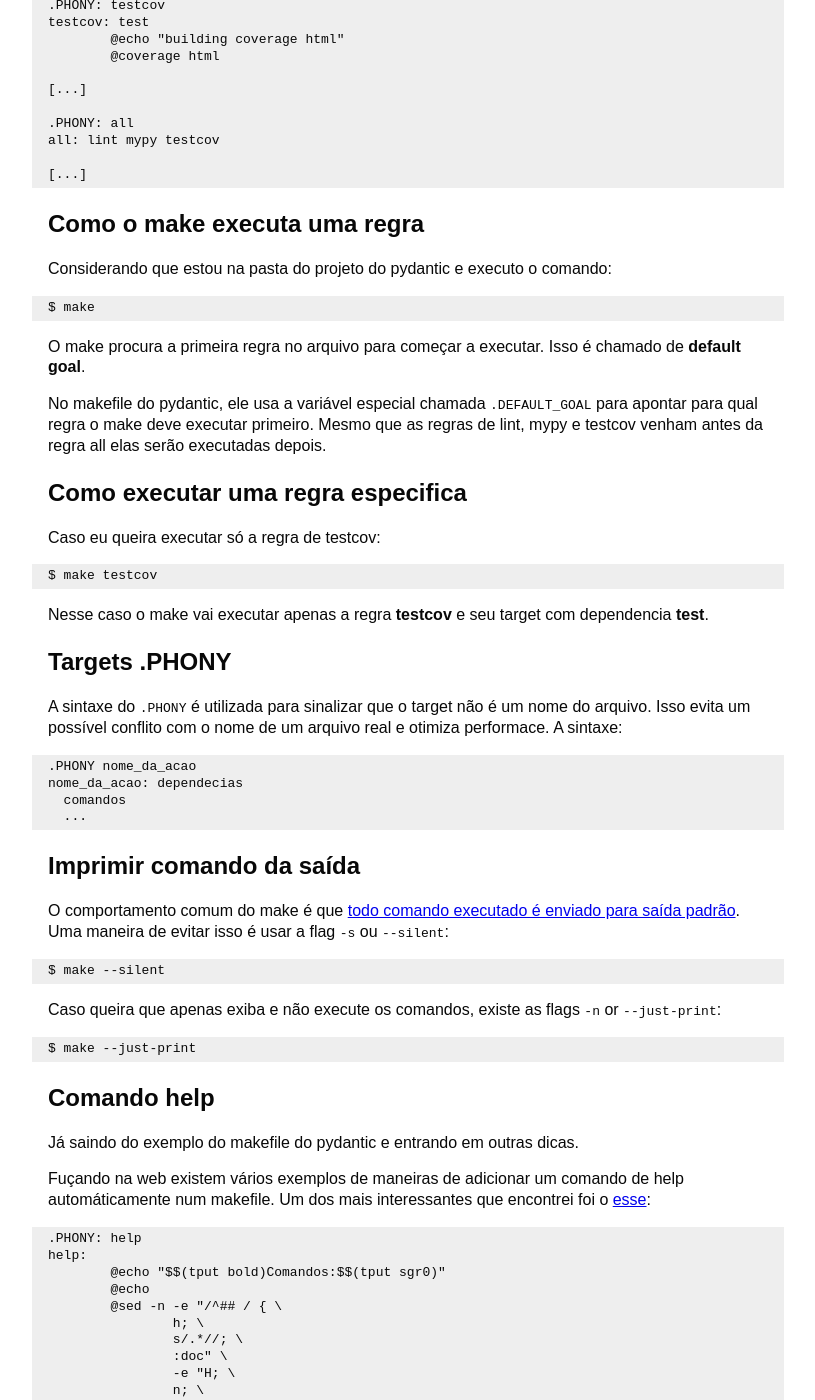
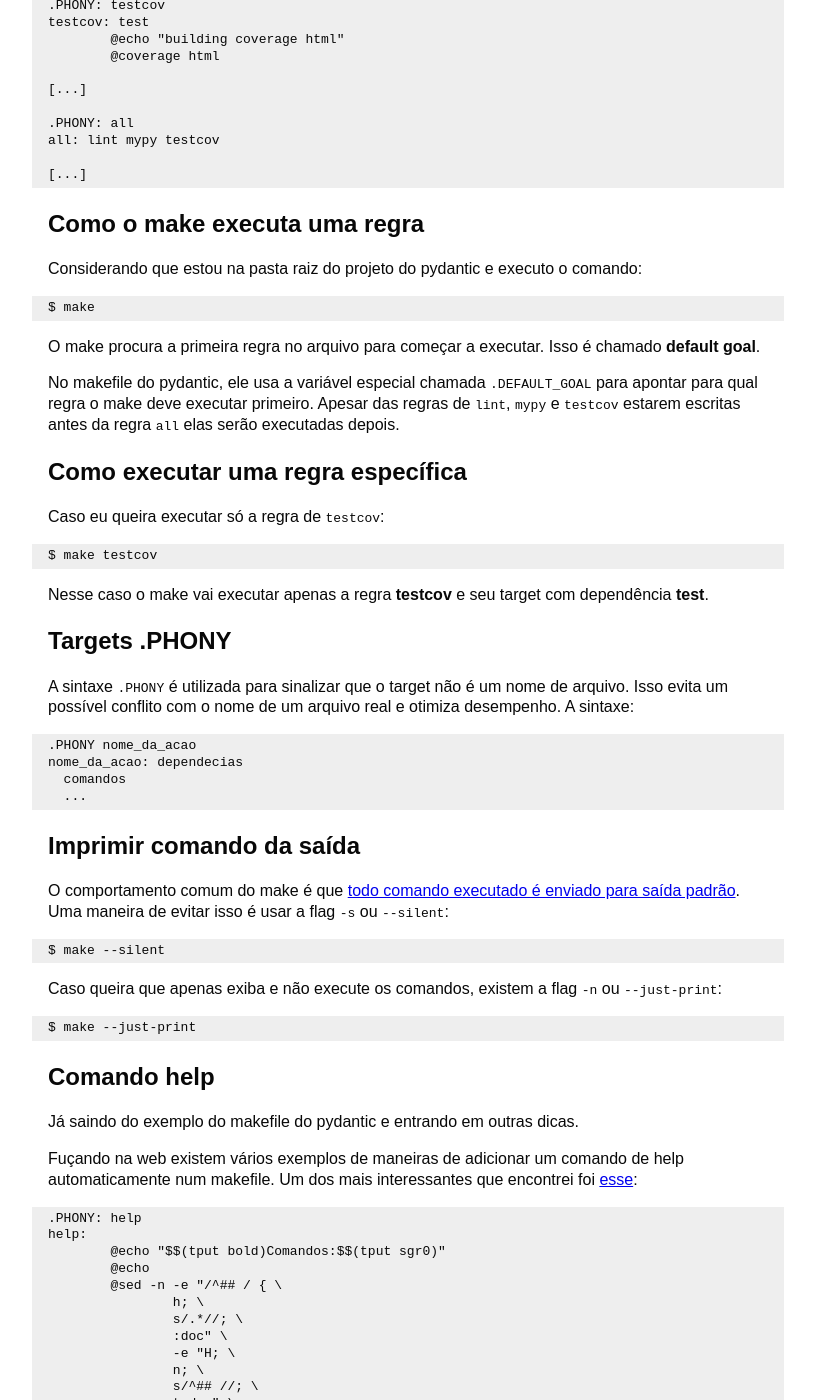
Before and after one commit to rafaellcoellho/rafaellcoellho.github.io, a Jekyll site: the page built from _posts/2022-02-26-makefile-como-executor-de-comandos.markdown, in a window 1280 px wide and 1400 px high, scrolled down 683 px. Shown: the whole window, without its empty margins (232-1047 px from the left). Built offline with Jekyll 4.4.1, drawn with Linux system fonts in a browser that asks for light colours; some of the changed text lies outside the part shown.

Commit message:
feat(posts): revisão ortográficas e algumas melhorias

````diff
--- a/_posts/2022-02-26-makefile-como-executor-de-comandos.markdown
+++ b/_posts/2022-02-26-makefile-como-executor-de-comandos.markdown
@@ -55,36 +54,36 @@ all: lint mypy testcov
 
 ## Como o make executa uma regra
 
-Considerando que estou na pasta do projeto do pydantic e executo o comando:
+Considerando que estou na pasta raiz do projeto do pydantic e executo o comando:
 
 ```
 $ make
 ```
 
 O make procura a primeira regra no arquivo para começar a executar. Isso é
-chamado de **default goal**.
+chamado **default goal**.
 
 No makefile do pydantic, ele usa a variável especial chamada `.DEFAULT_GOAL`
-para apontar para qual regra o make deve executar primeiro. Mesmo que as
-regras de lint, mypy e testcov venham antes da regra all elas serão executadas
-depois.
+para apontar para qual regra o make deve executar primeiro. Apesar das
+regras de `lint`, `mypy` e `testcov` estarem escritas antes da regra `all`
+elas serão executadas depois.
 
-## Como executar uma regra especifica
+## Como executar uma regra específica
 
-Caso eu queira executar só a regra de testcov:
+Caso eu queira executar só a regra de `testcov`:
 
 ```
 $ make testcov
 ```
 
 Nesse caso o make vai executar apenas a regra **testcov** e seu target
-com dependencia **test**.
+com dependência **test**.
 
 ## Targets .PHONY
 
-A sintaxe do `.PHONY` é utilizada para sinalizar que o target não
-é um nome do arquivo. Isso evita um possível conflito com o nome de um
-arquivo real e otimiza performace. A sintaxe:
+A sintaxe `.PHONY` é utilizada para sinalizar que o target não
+é um nome de arquivo. Isso evita um possível conflito com o nome de um
+arquivo real e otimiza desempenho. A sintaxe:
 
 ```
 .PHONY nome_da_acao
@@ -102,8 +101,8 @@ Uma maneira de evitar isso é usar a flag `-s` ou `--silent`:
 $ make --silent
 ```
 
-Caso queira que apenas exiba e não execute os comandos, existe as flags
-`-n` or `--just-print`:
+Caso queira que apenas exiba e não execute os comandos, existem a flag
+`-n` ou `--just-print`:
 
 ```
 $ make --just-print
@@ -114,8 +113,8 @@ $ make --just-print
 Já saindo do exemplo do makefile do pydantic e entrando em outras dicas.
 
 Fuçando na web existem vários exemplos de maneiras de adicionar um comando de
-help automáticamente num makefile. Um dos mais interessantes que encontrei foi
-o [esse](https://gist.github.com/klmr/575726c7e05d8780505a):
+help automaticamente num makefile. Um dos mais interessantes que encontrei foi
+[esse](https://gist.github.com/klmr/575726c7e05d8780505a):
 
 ```
 .PHONY: help
@@ -185,8 +184,7 @@ oi-mundo            Mostra mensagem de oi mundo no terminal
 
 ## Dividindo comandos em arquivos diferentes
 
-As vezes precisamos dividir os comandos entre arquivos diferentes. O make tem
-uma opção onde é possível passar qual arquivo vai ser lido pelo comando:
+O make tem uma opção onde é possível passar qual arquivo vai ser lido pelo comando:
 
 ```
 $ make -f NomeDoArquivo.mk
@@ -195,7 +193,7 @@ $ make -f NomeDoArquivo.mk
 Por convenção usamos a extensão `.mk` para outros arquivos de makefile no mesmo projeto.
 
 Nesse [projeto de exemplo] resolvi separar o executor de comandos do makefile
-que compila os arquivos de código fonte. Considerando a estrutura de pastas:
+que compila os arquivos de código-fonte. Considerando a estrutura de pastas:
 
 ```
 ├── src
@@ -211,7 +209,7 @@ gb:
 	@ make -f MakeGb.mk all
 ```
 
-Então ao dar um `make gb`, o make apenas compila os arquivos de código de fonte.
+Então ao dar um `make gb`, o make apenas compila os arquivos código-fonte.
 
 ## Referências
 + [docs da ferramenta make](https://www.gnu.org/software/make/manual/)
````
Also changed, not shown: other parts of _posts/2022-02-26-makefile-como-executor-de-comandos.markdown (+8 -9 lines).
